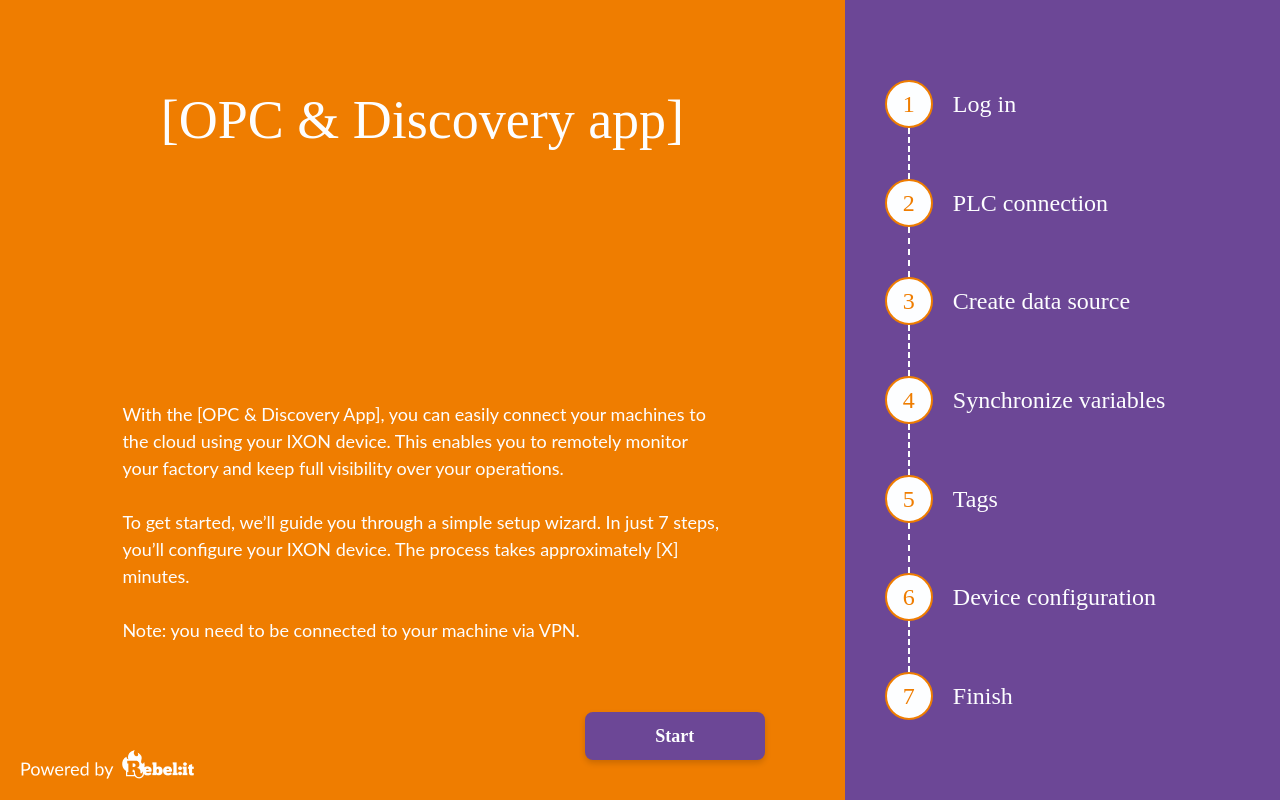
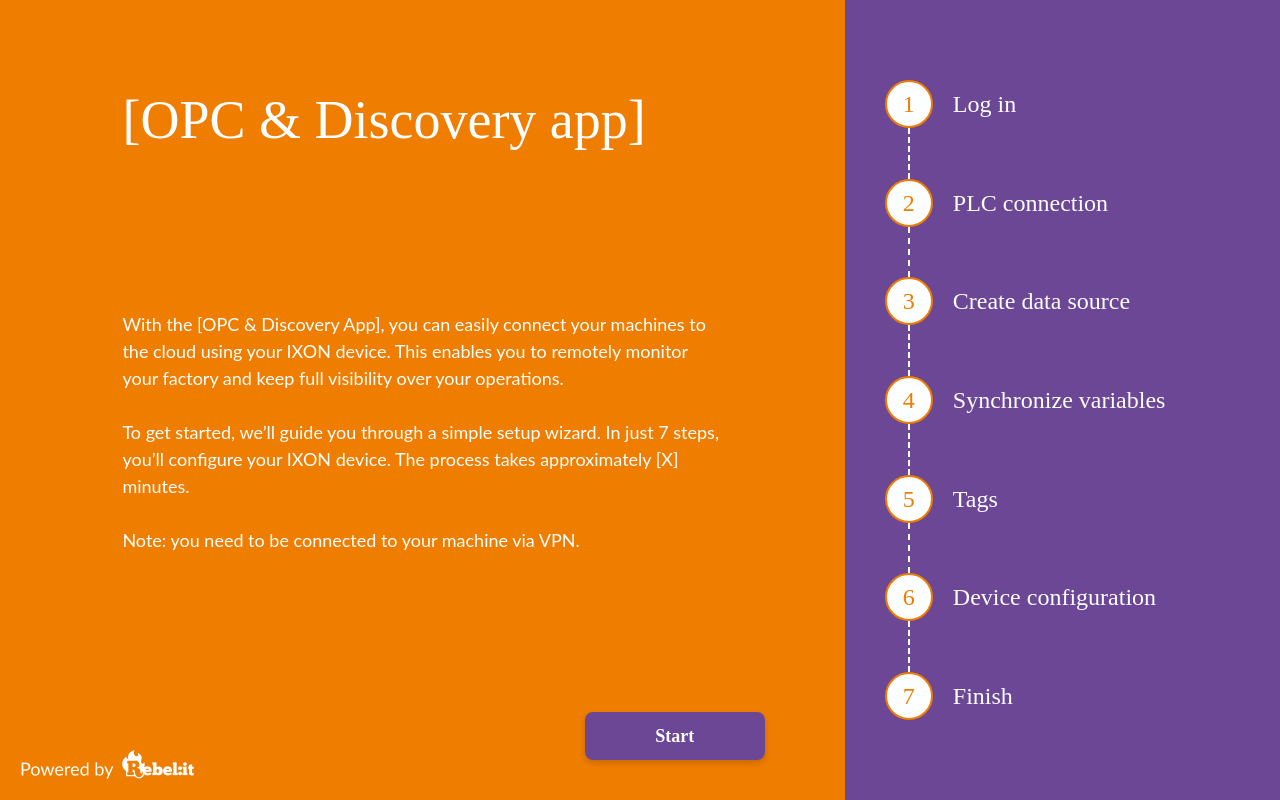
Before and after one commit to Rebel-it/rebel-ot-discover-edgeapp, a React (Vite) app in the folder src/Rebelit.OT.Discover.EdgeApp.WebApp/: page / in a window 1280 px wide. Built offline with nearby package versions, Linux system fonts and the light colour scheme; a web font is replaced by a local one.

Commit message:
base padding and layout moved to wizardpage

```diff
--- a/src/Rebelit.OT.Discover.EdgeApp.WebApp/src/pages/loginPage/LoginPage.module.css
+++ b/src/Rebelit.OT.Discover.EdgeApp.WebApp/src/pages/loginPage/LoginPage.module.css
@@ -1,12 +1,3 @@
-.wrapper {
-  display: flex;
-  flex: 1;
-  position: relative;
-  align-items: center;
-  justify-content: center;
-  padding: 32px 20px;
-}
-
 .loginForm {
   width: 100%;
   max-width: 400px;
@@ -16,7 +7,6 @@
   padding: 40px;
   border: 1px solid var(--border);
   border-radius: 12px;
-  background: var(--bg);
   box-shadow: var(--shadow);
   text-align: left;
 
--- a/src/Rebelit.OT.Discover.EdgeApp.WebApp/src/pages/loginPage/LoginPage.tsx
+++ b/src/Rebelit.OT.Discover.EdgeApp.WebApp/src/pages/loginPage/LoginPage.tsx
@@ -58,7 +58,7 @@
       }}>
 
       <form className={styles.loginForm} onSubmit={handleSubmit} noValidate>
-        <h1>Sign in</h1>
+        <h1>Log in</h1>
 
         <FormField
           id="applicationid"
--- a/src/Rebelit.OT.Discover.EdgeApp.WebApp/src/pages/startPage/StartPage.module.css
+++ b/src/Rebelit.OT.Discover.EdgeApp.WebApp/src/pages/startPage/StartPage.module.css
@@ -1,17 +1,11 @@
 .page {
-  background-color: var(--orange-500);
-  display: flex;
-  flex-direction: column;
-  align-items: center;
-  padding-top: 80px;
-  gap: 240px;
-
   .title {
     font-weight: 400;
     font-size: 5.4rem;
   }
 
   .description {
+    padding-top: 15rem;
     max-width: 600px;
     font-size: 1.8rem;
   }
--- a/src/Rebelit.OT.Discover.EdgeApp.WebApp/src/pages/wizardPage/WizardPage.module.css
+++ b/src/Rebelit.OT.Discover.EdgeApp.WebApp/src/pages/wizardPage/WizardPage.module.css
@@ -7,6 +7,9 @@
     position: relative;
     display: flex;
     flex-direction: column;
+    background-color: var(--orange-500);
+    align-items: center;
+    padding-top: 80px;
 
     > :first-child {
       flex: 1;
```
Lines whose indentation alone changed are shown as unchanged.
